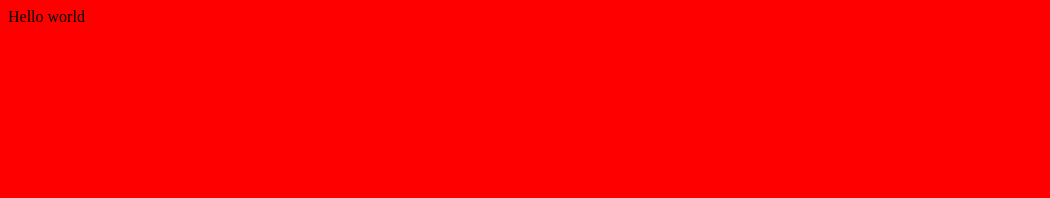
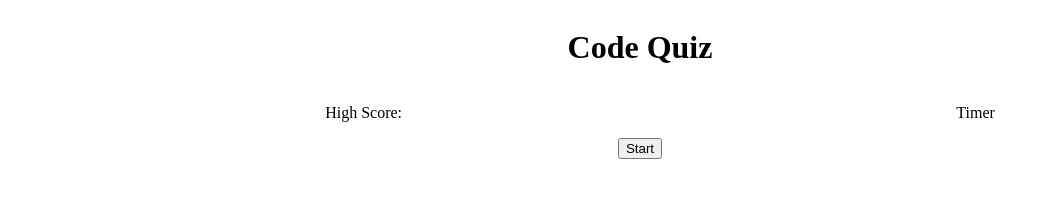
Before and after one commit to johnsiefert/my-code-quiz, a plain HTML site: page index.html in a window 1280 px wide. Shown: the whole page, without its empty margins (0-1050 px from the left). Drawn offline with Linux system fonts and the light colour scheme.

Commit message:
added game function to add/remove to start game button

```diff
--- a/index.html
+++ b/index.html
@@ -4,11 +4,30 @@
     <meta charset="UTF-8">
     <meta name="viewport" content="width=device-width, initial-scale=1.0">
     <link href="style.css" rel="stylesheet">
-    <title>Document</title>
+    <title>Code Quiz</title>
 </head>
 <body>
-    Hello world
+ <header>
+    <h1>Code Quiz</h1>
+</header>
+<nav>
+    <ul>
+        <li>High Score:</li>
+        <li>Timer</li>
+    </ul>
+</nav>
+
+<div class="landing-page">
+<button class="start">Start</button>
+</div>
+
+<div class="question-page hidden">
+    <h1>Hellloooooo</h1>
+    <button>A</button>
+    <button>B</button>
+    <button>C</button>
+    <button>D</button>
+</div>
     <script src="script.js"> </script>
-
 </body>
 </html>
--- a/script.js
+++ b/script.js
@@ -1 +1,11 @@
-console.log('hello World');
+const start = document.querySelector(".start");
+const landingPage = document.querySelector(".landing-page");
+const questionPage = document.querySelector(".question-page");
+//when button is click game starts
+//landing page to be hidden and show game page.
+const startGame = () => {
+landingPage.classList.add('hidden');
+questionPage.classList.remove("hidden");
+}
+
+start.addEventListener("click", startGame)
--- a/style.css
+++ b/style.css
@@ -1,3 +1,23 @@
-body {
-    background-color: red;
+*{
+    box-sizing: border-box;
 }
+
+header {
+    display: flex;
+    justify-content: center;
+}
+
+nav ul{
+    display: flex;
+    justify-content: space-around;
+    list-style: none;
+}
+
+.landing-page{
+display:flex;
+justify-content: center;
+}
+
+.hidden {
+    display: none;
+}
```
